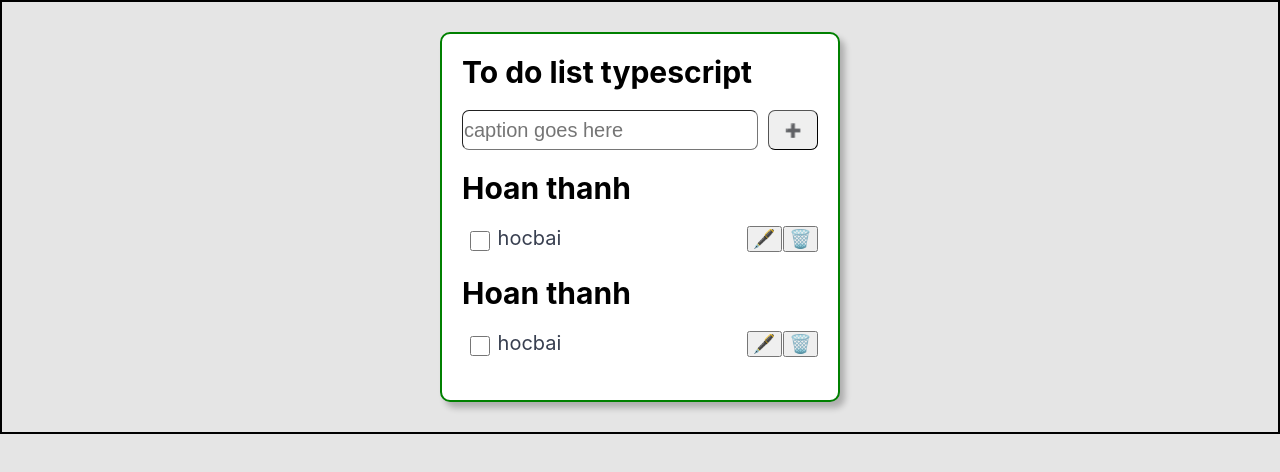
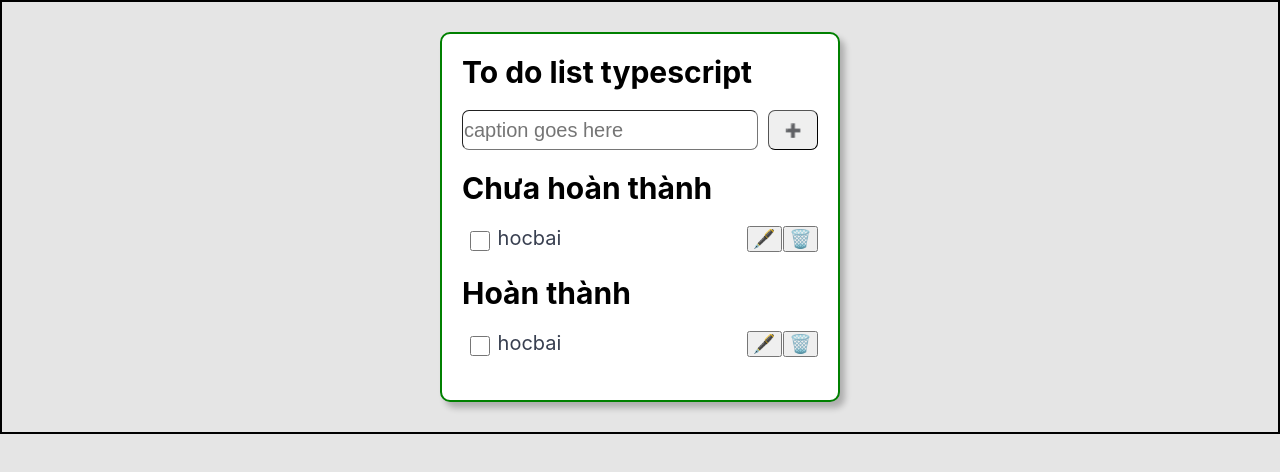
Before and after one commit to nhannm-vn/REACTJS_TODOLIST, a React (Create React App) app: page / in a window 1280 px wide. Shown: the top 472 px of the page. Built offline with nearby package versions, Linux system fonts and the light colour scheme.

Commit message:
update 11-12-2024

```diff
--- /dev/null
+++ b/src/@types/todo.type.ts
@@ -0,0 +1,6 @@
+export interface Todo {
+  name: string
+  done: boolean
+  //id để làm key và để phân biệt giữa các item
+  id: string
+}
--- a/src/components/TaskInput/TaskInput.tsx
+++ b/src/components/TaskInput/TaskInput.tsx
@@ -1,5 +1,6 @@
+import { TaskInputProps } from '../../@types/props.types'
 import styles from './taskInput.module.scss'
-function TaskInput() {
+function TaskInput(props: TaskInputProps) {
   return (
     <div className='mb-2'>
       <h1 className={`${styles.title} mb-2`}>To do list typescript</h1>
--- a/src/components/TaskList/TaskList.tsx
+++ b/src/components/TaskList/TaskList.tsx
@@ -1,9 +1,14 @@
+import { TaskListProps } from '../../@types/props.types'
 import styles from './taskList.module.scss'
 
-function TaskList() {
+// *Lưu ý ở đây nếu như để props không thì nó sẽ bị lỗi
+//do sự nghiêm khắc của ts. Nên mình cần interface
+function TaskList(props: TaskListProps) {
+  const { doneTaskList } = props
+
   return (
     <div className='mb-2'>
-      <h1 className={styles.title}>Hoan thanh</h1>
+      <h1 className={styles.title}>{doneTaskList ? 'Hoàn thành' : 'Chưa hoàn thành'}</h1>
       <div className={styles.tasks}>
         <div className={styles.task}>
           <input className={styles.taskCheckbox} type='checkbox' />
--- a/src/components/Todolist/Todolist.tsx
+++ b/src/components/Todolist/Todolist.tsx
@@ -1,14 +1,43 @@
+import { useState } from 'react'
 import TaskInput from '../TaskInput'
 import TaskList from '../TaskList'
 import styles from './todoList.module.scss'
+import { Todo } from '../../@types/todo.type'
 
 function Todolist() {
+  //_Tạo state
+  //_State chuyên lưu danh sách các todo
+  const [todos, setTodos] = useState<Todo[]>([])
+
+  //_Tạo cái biến để filter các giá trị trong todos
+  //_Ở đây sẽ có 2 list dành cho hoàn thành và chưa hoàn thành
+  const doneTodos = todos.filter((todo) => todo.done)
+  const notdoneTodos = todos.filter((todo) => !todo.done)
+
+  //_func giúp mình add sản phẩm vào list
+  //func này sẽ nhận vào name và setState todos lại
+  //nghĩa là khi bấm dấu cộng nó sẽ lấy name(value của input)
+  //tạo ra object và set vào trong state
+  const addTodo = (name: string) => {
+    const todo: Todo = {
+      name,
+      //lúc đầu chưa có check gì hết khi mới thêm vào nên trạng thái mặc định là false
+      done: false,
+      id: new Date().toISOString()
+    }
+
+    //thêm todo mới vào mảng todos bằng cách setState
+    setTodos((prev) => {
+      return [...prev, todo]
+    })
+  }
+
   return (
     <div className={styles.todolist}>
       <div className={styles.todolistContainer}>
-        <TaskInput />
-        <TaskList />
-        <TaskList />
+        <TaskInput addTodo={addTodo} />
+        <TaskList doneTaskList={false} />
+        <TaskList doneTaskList={true} />
       </div>
     </div>
   )
```
Also changed, not shown: src/@types/props.types.ts (added, +9 -0 lines).
